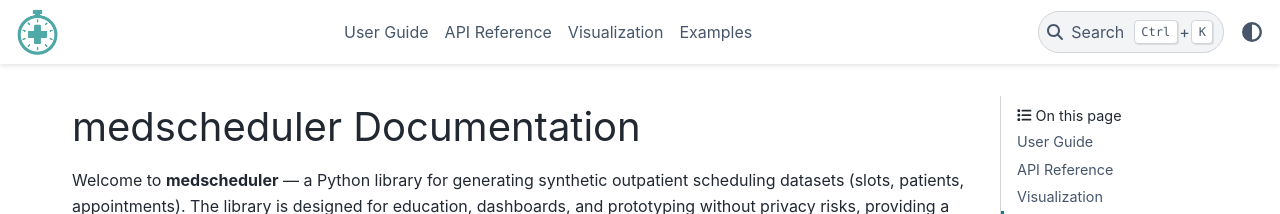
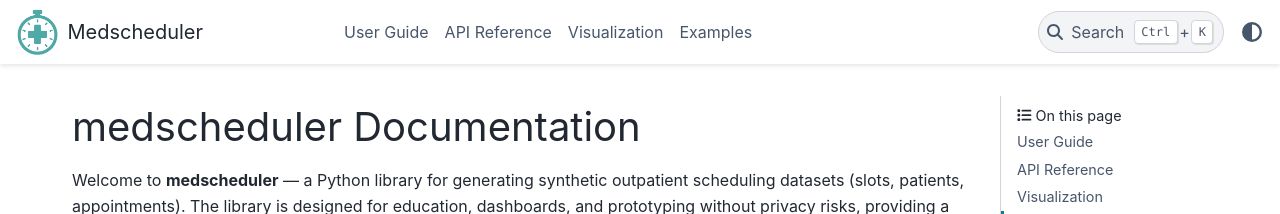
Before and after one commit to carogaltier/medscheduler, a Sphinx documentation site: the page built from docs/index.md, in a window 1280 px wide. Shown: the top 214 px of the page. Built offline with Sphinx 7.4.7 and the PyData theme 0.15.4, drawn with Linux system fonts in a browser that asks for light colours.

Commit message:
Update conf.py

```diff
--- a/docs/conf.py
+++ b/docs/conf.py
@@ -30,9 +30,14 @@ myst_enable_extensions = ["colon_fence", "deflist", "attrs_block", "attrs_inline
 
 # Theme
 html_theme = "pydata_sphinx_theme"
+html_title = "Medscheduler"
 
 # Logo path
-html_title = "Medscheduler"
 html_logo = "_static/logo.png"
 html_favicon = "_static/logo.png"
 html_static_path = ["_static"]
+html_theme_options = {
+    "logo": {
+        "text": "Medscheduler",
+    },
+}
```
